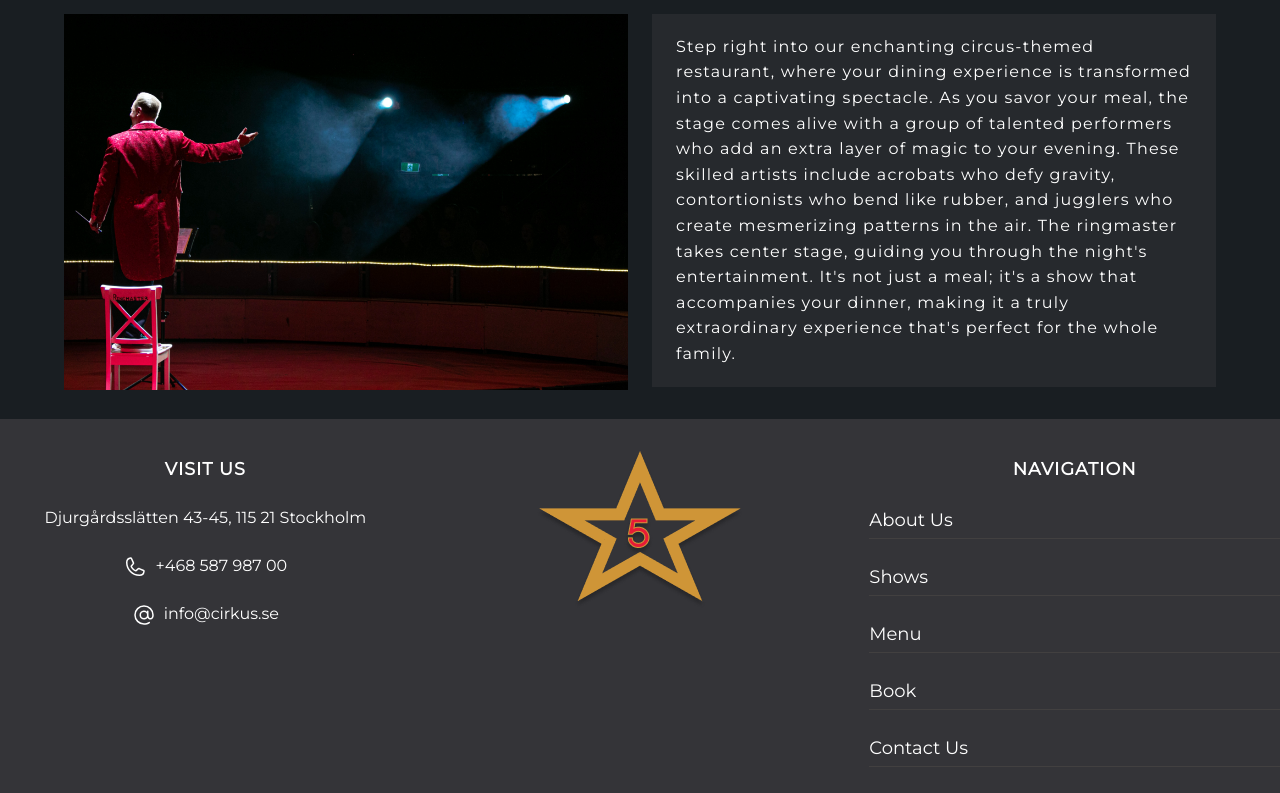
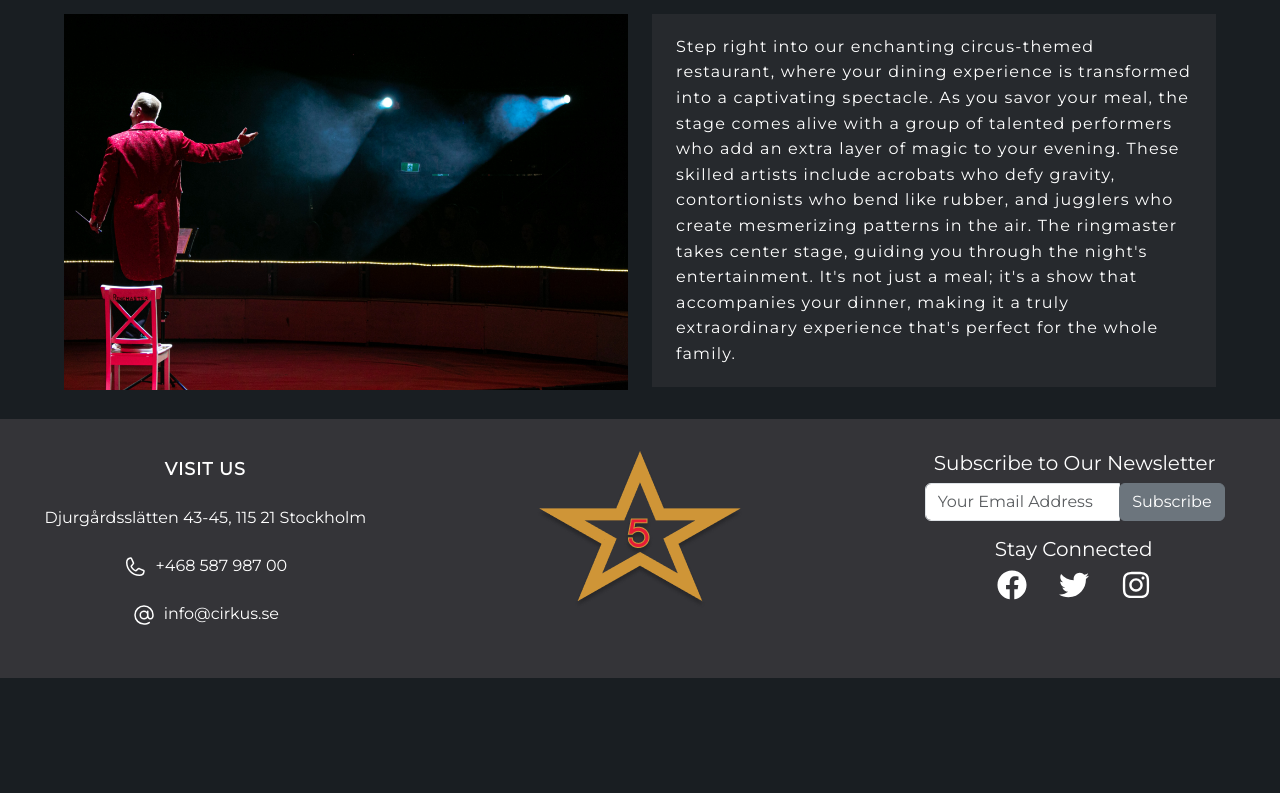
Before and after one commit to AlinaCGM/circus, a React (Create React App) app: page / in a window 1280 px wide. Shown: the part 2925-3718 px from the top of the page. After the commit the page ends 3603 px from the top, so only its background shows below. Built offline with nearby package versions, Linux system fonts and the light colour scheme.

Commit message:
footer updated

```diff
--- a/package.json
+++ b/package.json
@@ -10,6 +10,7 @@
     "react": "^18.2.0",
     "react-bootstrap": "^2.9.1",
     "react-dom": "^18.2.0",
+    "react-icons": "^4.11.0",
     "react-router-dom": "^6.17.0",
     "react-scripts": "5.0.1",
     "web-vitals": "^2.1.4"
--- a/src/components/addRedLine/AddRedLine.js
+++ b/src/components/addRedLine/AddRedLine.js
@@ -2,11 +2,7 @@ import React from "react";
 import "./adRedLine.css";
 
 function AddRedLine() {
-  return (
-    <div className="ad-container">
-      {/* <h4>Join Us for Fresh Shows Every Weekend!</h4> */}
-    </div>
-  );
+  return <div className="ad-container"></div>;
 }
 
 export default AddRedLine;
--- a/src/components/footer/Footer.js
+++ b/src/components/footer/Footer.js
@@ -2,26 +2,25 @@ import "./footer.css";
 import logo from "../../assets/logo.png";
 import at from "../../assets/icon-at.svg";
 import phone from "../../assets/icon-phone.svg";
+import { FaFacebook, FaTwitter, FaInstagram } from "react-icons/fa";
 
 export default function Footer() {
   return (
     <footer className="row">
-      <div className="col-sm-10 col-lg-4 mx-sm-auto">
+      <div className="col-sm-10 col-lg-4 mx-auto">
         <p className="footer-heading reset-padding">Visit Us</p>
         <address>
-          <p className="reset-padding">
+          <p className="reset-padding ">
             Djurgårdsslätten 43-45, 115 21 Stockholm
           </p>
           <p className="reset-padding">
             <a href="tel:#">
-              {" "}
               <img src={phone} alt="Phone icon" className="contact-icon" />
               +468 587 987 00
             </a>
           </p>
           <p className="reset-padding">
             <a href="mailto:#">
-              {" "}
               <img src={at} alt="At icon" className="contact-icon" />
               info@cirkus.se
             </a>
@@ -31,25 +30,36 @@ export default function Footer() {
       <div className="col-sm-10 col-lg-4 mx-sm-auto">
         <img className="logo" src={logo} alt="Logo" />
       </div>
-      <div className="col-sm-10 col-lg-4 mx-sm-auto">
-        <p className="footer-heading reset-padding">Navigation</p>
-        <ul className="footer-nav-list">
-          <li>
-            <a href="">About Us</a>
-          </li>
-          <li>
-            <a href="">Shows</a>
-          </li>
-          <li>
-            <a href="">Menu</a>
-          </li>
-          <li>
-            <a href="">Book</a>
-          </li>
-          <li>
-            <a href="">Contact Us</a>
-          </li>
-        </ul>
+      <div className="col-sm-10 col-lg-4 mx-auto">
+        <h5>Subscribe to Our Newsletter</h5>
+        <form>
+          <div class="input-group mb-3 ">
+            <input
+              type="email"
+              class="form-control"
+              placeholder="Your Email Address"
+              aria-label="Your Email Address"
+              aria-describedby="button-addon2"
+            />
+            <div class="input-group-append">
+              <button
+                class="btn btn-secondary"
+                type="button"
+                id="button-addon2"
+              >
+                Subscribe
+              </button>
+            </div>
+            <div className="mt-3 w-100">
+              <h5>Stay Connected</h5>
+              <div className="social-media-icons">
+                <FaFacebook className="icon mx-3" />
+                <FaTwitter className="icon mx-3" />
+                <FaInstagram className="icon mx-3" />
+              </div>
+            </div>
+          </div>
+        </form>
       </div>
     </footer>
   );
--- a/src/components/footer/footer.css
+++ b/src/components/footer/footer.css
@@ -9,7 +9,7 @@ footer {
   background-color: #343438;
   line-height: 2;
   padding: 2rem 0;
-
+  font-family: "Montserrat", sans-serif;
   display: grid;
   grid-template-columns: repeat(3, 1fr);
 }
@@ -49,3 +49,10 @@ address {
 .reset-padding {
   padding: 0;
 }
+form {
+  width: 300px;
+  margin: auto;
+}
+.icon {
+  font-size: 30px;
+}
--- a/src/components/hero/hero.css
+++ b/src/components/hero/hero.css
@@ -47,7 +47,7 @@
 }
 
 .cta-button:hover {
-  background-color: #c8132d;
+  color: #4b4948;
 }
 
 .btn-hero {
--- a/src/pages/home/Home.js
+++ b/src/pages/home/Home.js
@@ -11,7 +11,6 @@ function Home() {
   return (
     <div className="home-container">
       <Hero />
-
       <Welcome />
       <AddRedLine />
       <Carousel />
```
Also changed, not shown: 1 other file (tests, documents, lock files or other folders).
